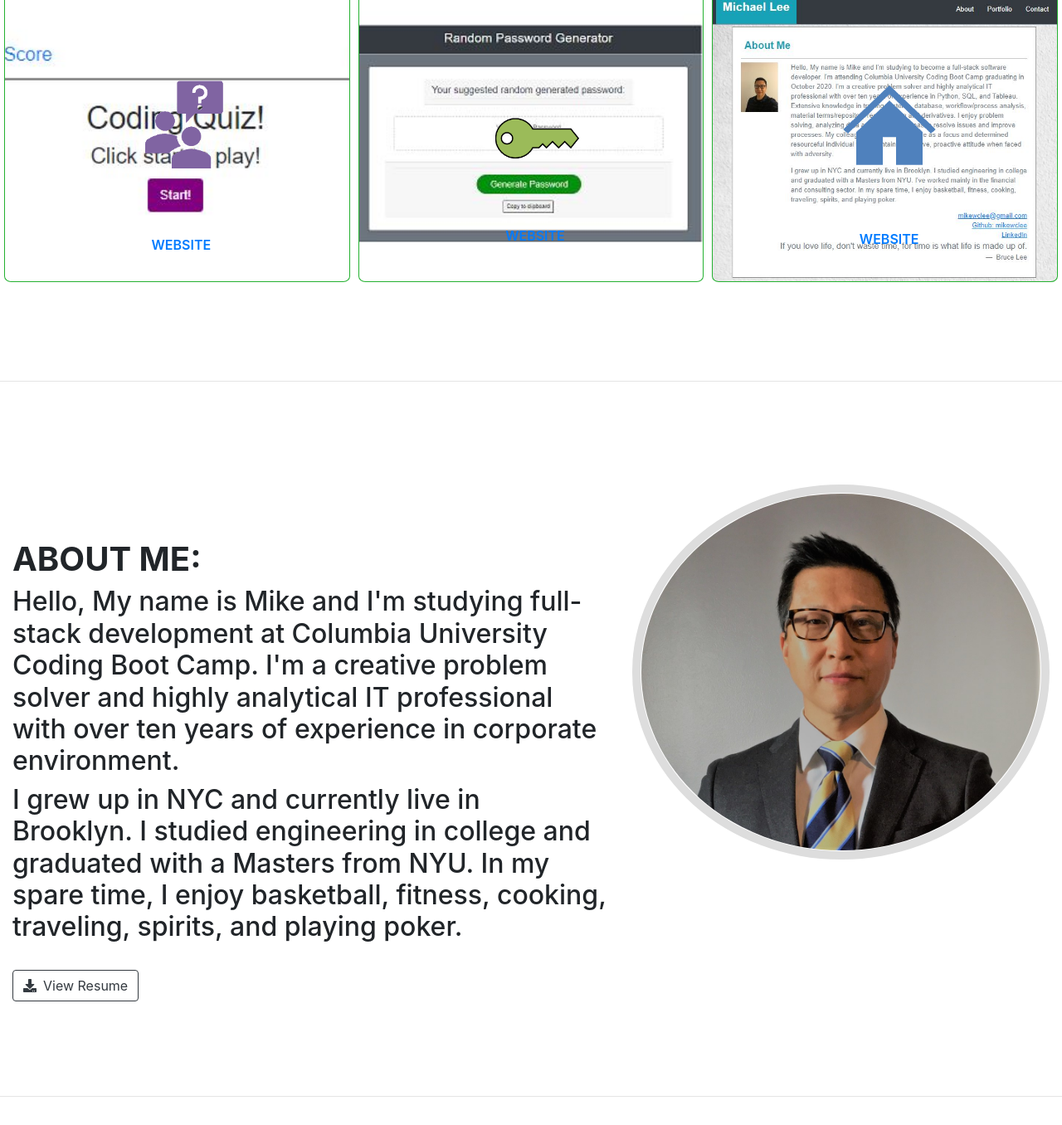
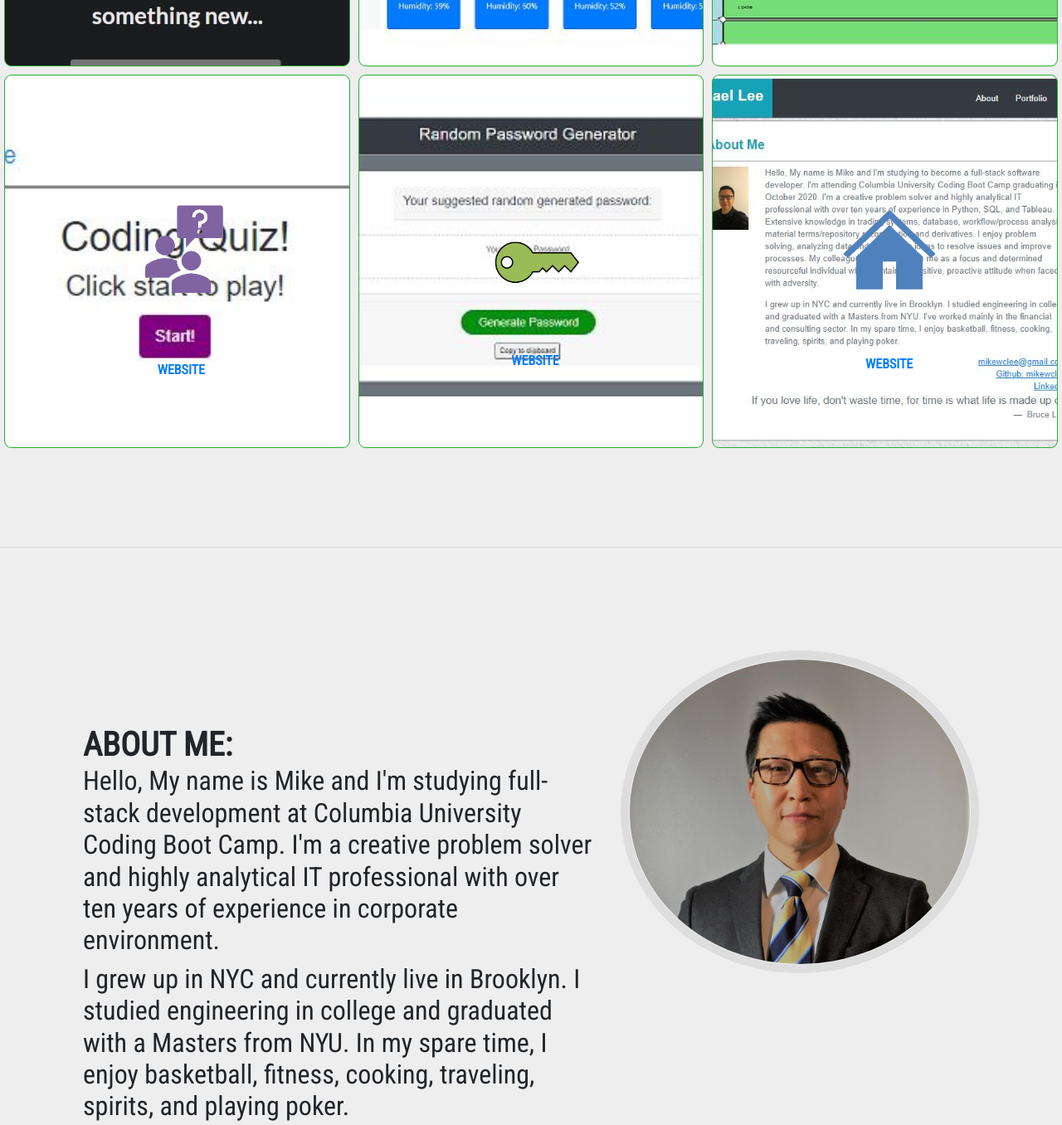
Before and after one commit to mikewclee/Updated-Portfolio-Page, a plain HTML site: page index.html in a window 1280 px wide. Shown: the part 1290-2646 px from the top of the page at 83% size. Drawn offline with nearby package versions, Linux system fonts and the light colour scheme.

Commit message:
still fixing txt, layout sizing that works locally but not on github

```diff
--- a/assets/css/style.css
+++ b/assets/css/style.css
@@ -44,19 +44,18 @@ h1 {
 
 .aboutMeCaption {
   padding-top: 30px;
-  padding-left: 100px;
-  padding-right: 50px;
-  font-size: 1.5rem;
+  /* padding-left: 100px; */
+  /* padding-right: 50px; */
+  font-size: 2.5rem;
 }
 
 /* Pading for each section  */
 #contactPage {
   padding-top: 100px;
-  padding-bottom: 90px;
+  padding-bottom: 250px;
 }
 #aboutMe {
-  padding-top: 100px;
-  padding-bottom: 90px;
+  padding: 100px 100px;
 }
 #myPortfolio {
   padding-top: 100px;
@@ -130,7 +129,7 @@ h1 {
 }
 
 .portfolio-img-background {
-  height: 350px;
+  height: 450px;
   background-size: cover;
   background-position: center;
   background-repeat: no-repeat;
--- a/index.html
+++ b/index.html
@@ -9,11 +9,11 @@
     <meta name="author" content="Michael Lee">
     <title>Mike Lee Portfolio | Welcome </title>
 
-    <link rel="stylesheet" type="text/css" href="assets/css/style.css"/>
     <link rel="stylesheet" href="https://maxcdn.bootstrapcdn.com/bootstrap/4.0.0/css/bootstrap.min.css">
     <script src="https://ajax.googleapis.com/ajax/libs/jquery/3.3.1/jquery.min.js"></script>
     <script src="https://cdnjs.cloudflare.com/ajax/libs/popper.js/1.12.9/umd/popper.min.js"></script>
     <!-- <link rel="stylesheet" type="text/css" href="style.css"/> -->
+    <link rel="stylesheet" type="text/css" href="assets/css/style.css"/>
 
 </head>
 
@@ -209,7 +209,7 @@
     <hr class="my-4">
 
     <!-- Contact section  -->
-    <div class="container container-fluid" id="contactPage">
+    <div class="container" id="contactPage">
         <div class="row">
             <div class="col-lg-6">
                 <h1><b>Contact</b></h1>
```
